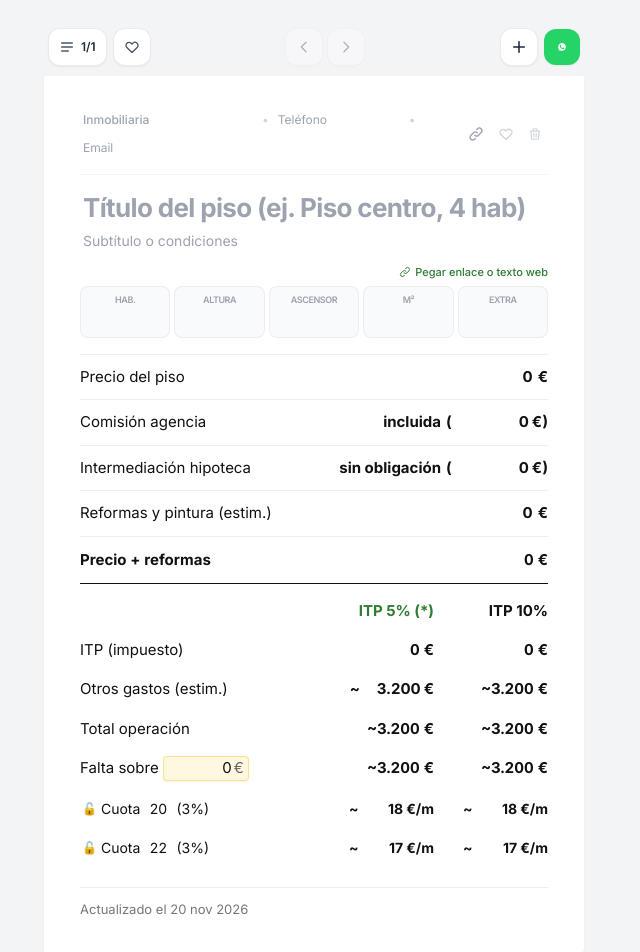
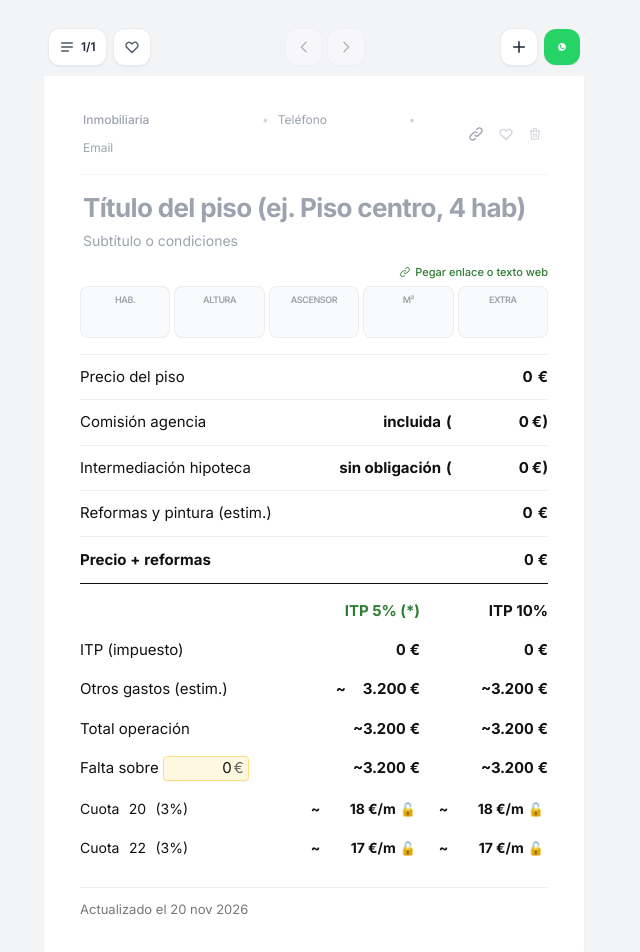
Before and after one commit to Sitorm/okpiso, a plain HTML site: page index.html in a window 1280 px wide. Shown: the whole page, without its empty margins (326-966 px from the left). Drawn offline with nearby package versions, Linux system fonts and the light colour scheme.

Commit message:
Update index.html

```diff
--- a/index.html
+++ b/index.html
@@ -98,7 +98,7 @@
     </div>
 
     <!-- TARJETA PRINCIPAL -->
-    <main id="propertyCard" class="card-transition w-full max-w-[540px] bg-white rounded-sm shadow-sm px-4 py-5 sm:px-9 sm:py-8 relative">
+    <main id="propertyCard" class="card-transition w-full max-w-[540px] bg-white rounded-sm shadow-sm px-3.5 py-5 sm:px-9 sm:py-8 relative">
 
         <!-- Cabecera Inmobiliaria -->
         <div class="flex flex-wrap items-center justify-between gap-y-1.5 pb-3.5 mb-3.5 border-b border-gray-100 text-[12px] text-gray-500">
@@ -276,19 +276,19 @@
 
         <!-- TABLA 2: COMPARATIVA ITP -->
         <div class="mt-4 text-[11px] sm:text-[15px]">
-            <div class="grid grid-cols-[1fr_82px_82px] sm:grid-cols-[1fr_110px_110px] items-center pb-2 font-bold gap-1">
+            <div class="grid grid-cols-[1fr_92px_92px] sm:grid-cols-[1fr_124px_124px] items-center pb-2 font-bold gap-1">
                 <div></div>
                 <div class="text-right text-[#2e7d32] whitespace-nowrap">ITP 5% (*)</div>
                 <div class="text-right text-[#111111] whitespace-nowrap">ITP 10%</div>
             </div>
 
-            <div class="grid grid-cols-[1fr_82px_82px] sm:grid-cols-[1fr_110px_110px] items-center py-2 gap-1">
+            <div class="grid grid-cols-[1fr_92px_92px] sm:grid-cols-[1fr_124px_124px] items-center py-2 gap-1">
                 <div class="text-[#111111]">ITP (impuesto)</div>
                 <div id="valItp5" class="text-right font-bold text-[#111111] whitespace-nowrap tabular-nums">0 €</div>
                 <div id="valItp10" class="text-right font-bold text-[#111111] whitespace-nowrap tabular-nums">0 €</div>
             </div>
 
-            <div class="grid grid-cols-[1fr_82px_82px] sm:grid-cols-[1fr_110px_110px] items-center py-2 gap-1">
+            <div class="grid grid-cols-[1fr_92px_92px] sm:grid-cols-[1fr_124px_124px] items-center py-2 gap-1">
                 <div class="text-[#111111] leading-tight">Otros gastos (estim.)</div>
                 <div class="flex items-center justify-end font-bold text-[#111111] whitespace-nowrap tabular-nums">
                     <span>~</span>
@@ -300,14 +300,14 @@
                 <div id="valOtherExpensesRight" class="text-right font-bold text-[#111111] whitespace-nowrap tabular-nums">~3.200 €</div>
             </div>
 
-            <div class="grid grid-cols-[1fr_82px_82px] sm:grid-cols-[1fr_110px_110px] items-center py-2 gap-1">
+            <div class="grid grid-cols-[1fr_92px_92px] sm:grid-cols-[1fr_124px_124px] items-center py-2 gap-1">
                 <div class="text-[#111111] leading-tight">Total operación</div>
                 <div id="valTotal5" class="text-right font-bold text-[#111111] whitespace-nowrap tabular-nums">~0 €</div>
                 <div id="valTotal10" class="text-right font-bold text-[#111111] whitespace-nowrap tabular-nums">~0 €</div>
             </div>
 
-            <!-- FILA FALTA SOBRE (CAJA RECREADA PARA DESTACAR SIN NEGRITA) -->
-            <div class="grid grid-cols-[1fr_82px_82px] sm:grid-cols-[1fr_110px_110px] items-center py-2 gap-1">
+            <!-- FILA FALTA SOBRE -->
+            <div class="grid grid-cols-[1fr_92px_92px] sm:grid-cols-[1fr_124px_124px] items-center py-2 gap-1">
                 <div class="flex items-center flex-wrap text-[#111111] leading-tight">
                     <span>Falta sobre</span>
                     <div class="flex items-center ml-1 bg-[#fff8e1] border border-[#ffe082] rounded px-1 py-0.5 shadow-sm">
@@ -321,12 +321,9 @@
                 <div id="valMissing10" class="text-right font-bold text-[#111111] whitespace-nowrap tabular-nums">~0 €</div>
             </div>
 
-            <!-- CUOTAS CON CANDADO -->
-            <div class="grid grid-cols-[1fr_82px_82px] sm:grid-cols-[1fr_110px_110px] items-center py-2 gap-1">
+            <!-- CUOTA 1 CON CANDADO JUSTO AL LADO DEL PRECIO AL MES -->
+            <div class="grid grid-cols-[1fr_92px_92px] sm:grid-cols-[1fr_124px_124px] items-center py-2 gap-1">
                 <div class="flex items-center flex-wrap text-[#111111] text-[10.5px] sm:text-[14px] leading-tight">
-                    <button onclick="toggleQuotaLock(1)" title="Bloquear esta cuota" class="mr-0.5 p-0.5 rounded text-gray-500 hover:bg-gray-100 transition-colors" style="font-size:12px;">
-                        <span id="iconLock1">🔓</span>
-                    </button>
                     <span>Cuota</span>
                     <input type="text" id="inpYears1" inputmode="numeric"
                         oninput="handleYearsInput(1, this)"
@@ -334,27 +331,31 @@
                     <span id="lblMonths1" class="hidden text-[10px] sm:text-[12px] mr-0.5">y<span id="valMonths1">0</span>m</span>
                     <span>(3%)</span>
                 </div>
-                <div class="flex items-center justify-end font-bold text-[#111111] whitespace-nowrap text-[10.5px] sm:text-[14px] tabular-nums">
+                <div id="boxQuota1_5" class="flex items-center justify-end font-bold text-[#111111] whitespace-nowrap text-[10.5px] sm:text-[14px] tabular-nums rounded px-0.5">
                     <span>~</span>
                     <input type="text" id="inpQuota1_5" inputmode="numeric"
                         onfocus="unformatInput(this)" onblur="formatAllInputs()" oninput="handleQuotaInput(1, 5, this)"
-                        class="editable-field text-right font-bold w-9 sm:w-12 text-[#111111]">
+                        class="editable-field text-right font-bold w-8 sm:w-12 text-[#111111]">
                     <span>€/m</span>
+                    <button onclick="toggleQuotaLock(1, 5)" title="Bloquear cuota ITP 5%" class="no-capture ml-0.5 p-0.5 rounded hover:bg-gray-100 leading-none">
+                        <span id="iconLock1_5" class="text-[11px] sm:text-[13px]">🔓</span>
+                    </button>
                 </div>
-                <div class="flex items-center justify-end font-bold text-[#111111] whitespace-nowrap text-[10.5px] sm:text-[14px] tabular-nums">
+                <div id="boxQuota1_10" class="flex items-center justify-end font-bold text-[#111111] whitespace-nowrap text-[10.5px] sm:text-[14px] tabular-nums rounded px-0.5">
                     <span>~</span>
                     <input type="text" id="inpQuota1_10" inputmode="numeric"
                         onfocus="unformatInput(this)" onblur="formatAllInputs()" oninput="handleQuotaInput(1, 10, this)"
-                        class="editable-field text-right font-bold w-9 sm:w-12 text-[#111111]">
+                        class="editable-field text-right font-bold w-8 sm:w-12 text-[#111111]">
                     <span>€/m</span>
+                    <button onclick="toggleQuotaLock(1, 10)" title="Bloquear cuota ITP 10%" class="no-capture ml-0.5 p-0.5 rounded hover:bg-gray-100 leading-none">
+                        <span id="iconLock1_10" class="text-[11px] sm:text-[13px]">🔓</span>
+                    </button>
                 </div>
             </div>
 
-            <div class="grid grid-cols-[1fr_82px_82px] sm:grid-cols-[1fr_110px_110px] items-center py-2 gap-1">
+            <!-- CUOTA 2 CON CANDADO JUSTO AL LADO DEL PRECIO AL MES -->
+            <div class="grid grid-cols-[1fr_92px_92px] sm:grid-cols-[1fr_124px_124px] items-center py-2 gap-1">
                 <div class="flex items-center flex-wrap text-[#111111] text-[10.5px] sm:text-[14px] leading-tight">
-                    <button onclick="toggleQuotaLock(2)" title="Bloquear esta cuota" class="mr-0.5 p-0.5 rounded text-gray-500 hover:bg-gray-100 transition-colors" style="font-size:12px;">
-                        <span id="iconLock2">🔓</span>
-                    </button>
                     <span>Cuota</span>
                     <input type="text" id="inpYears2" inputmode="numeric"
                         oninput="handleYearsInput(2, this)"
@@ -362,19 +363,25 @@
                     <span id="lblMonths2" class="hidden text-[10px] sm:text-[12px] mr-0.5">y<span id="valMonths2">0</span>m</span>
                     <span>(3%)</span>
                 </div>
-                <div class="flex items-center justify-end font-bold text-[#111111] whitespace-nowrap text-[10.5px] sm:text-[14px] tabular-nums">
+                <div id="boxQuota2_5" class="flex items-center justify-end font-bold text-[#111111] whitespace-nowrap text-[10.5px] sm:text-[14px] tabular-nums rounded px-0.5">
                     <span>~</span>
                     <input type="text" id="inpQuota2_5" inputmode="numeric"
                         onfocus="unformatInput(this)" onblur="formatAllInputs()" oninput="handleQuotaInput(2, 5, this)"
-                        class="editable-field text-right font-bold w-9 sm:w-12 text-[#111111]">
+                        class="editable-field text-right font-bold w-8 sm:w-12 text-[#111111]">
                     <span>€/m</span>
+                    <button onclick="toggleQuotaLock(2, 5)" title="Bloquear cuota ITP 5%" class="no-capture ml-0.5 p-0.5 rounded hover:bg-gray-100 leading-none">
+                        <span id="iconLock2_5" class="text-[11px] sm:text-[13px]">🔓</span>
+                    </button>
                 </div>
-                <div class="flex items-center justify-end font-bold text-[#111111] whitespace-nowrap text-[10.5px] sm:text-[14px] tabular-nums">
+                <div id="boxQuota2_10" class="flex items-center justify-end font-bold text-[#111111] whitespace-nowrap text-[10.5px] sm:text-[14px] tabular-nums rounded px-0.5">
                     <span>~</span>
                     <input type="text" id="inpQuota2_10" inputmode="numeric"
                         onfocus="unformatInput(this)" onblur="formatAllInputs()" oninput="handleQuotaInput(2, 10, this)"
-                        class="editable-field text-right font-bold w-9 sm:w-12 text-[#111111]">
+                        class="editable-field text-right font-bold w-8 sm:w-12 text-[#111111]">
                     <span>€/m</span>
+                    <button onclick="toggleQuotaLock(2, 10)" title="Bloquear cuota ITP 10%" class="no-capture ml-0.5 p-0.5 rounded hover:bg-gray-100 leading-none">
+                        <span id="iconLock2_10" class="text-[11px] sm:text-[13px]">🔓</span>
+                    </button>
                 </div>
             </div>
         </div>
@@ -432,7 +439,7 @@
                     Enviar por WhatsApp / Correo
                 </button>
                 <button onclick="downloadCapturedImage()" class="w-full py-2.5 bg-gray-100 hover:bg-gray-200 text-gray-800 rounded-xl text-xs font-semibold transition">
-                    Guardar en Descargas / Documentos
+                    Guardar en Galería (álbum OkPiso)
                 </button>
             </div>
         </div>
@@ -442,13 +449,6 @@
     <div id="toast" class="fixed bottom-5 left-1/2 -translate-x-1/2 bg-gray-900 text-white text-xs font-medium px-4 py-2.5 rounded-full shadow-lg opacity-0 pointer-events-none transition-opacity duration-200 z-50 text-center max-w-[90%]">
         Guardado
     </div>
-
-    <script id="embedded-data" type="application/json">
-    {
-        "defaultAvailableCash": 0,
-        "properties": []
-    }
-    </script>
 
     <script>
         const STORAGE_KEY = 'okpiso_fichas_v2';
@@ -484,7 +484,7 @@
                 renovation: 0, otherExpenses: 3200,
                 availableCash: isFirst ? 0 : (appState.defaultAvailableCash || 0),
                 years1: 20, months1: 0, years2: 22, months2: 0,
-                q1Locked: false, q1Target: 0, q2Locked: false, q2Target: 0,
+                q1LockCol: 0, q1Target: 0, q2LockCol: 0, q2Target: 0,
                 agencyName: '', agencyPhone: '', agencyEmail: '', listingUrl: '', favorite: false,
                 updatedAt: formatSpanishDate(new Date())
             };
@@ -554,18 +554,20 @@
             return { years: Math.floor(clampedMonths / 12), months: clampedMonths % 12 };
         }
 
-        function toggleQuotaLock(row) {
+        function toggleQuotaLock(row, col) {
             const prop = getCurrentProperty();
             if (!prop) return;
-            const lockKey = 'q' + row + 'Locked';
-            prop[lockKey] = !prop[lockKey];
+            const colKey = 'q' + row + 'LockCol';
+            const targetKey = 'q' + row + 'Target';
 
-            if (prop[lockKey]) {
-                const el = document.getElementById('inpQuota' + row + '_5');
-                prop['q' + row + 'Target'] = parseNumberES(el.value) || 0;
-                showToast('Cuota ' + row + ' bloqueada. Los años se ajustarán solos.');
+            if (prop[colKey] === col) {
+                prop[colKey] = 0;
+                showToast('Cuota desbloqueada');
             } else {
-                showToast('Cuota ' + row + ' desbloqueada.');
+                prop[colKey] = col;
+                const el = document.getElementById('inpQuota' + row + '_' + col);
+                prop[targetKey] = parseNumberES(el.value) || 0;
+                showToast('Cuota fijada en ' + formatNumberES(prop[targetKey]) + ' €/mes');
             }
             saveState(true);
             renderCurrentCard();
@@ -592,14 +594,14 @@
             const missing5 = Math.max(0, total5 - availableCash);
             const missing10 = Math.max(0, total10 - availableCash);
 
-            // Si el candado 1 está puesto, ajusta los años 1 automáticamente
-            if (prop.q1Locked && prop.q1Target > 0) {
-                const { years, months } = calculateMonthsFromQuota(missing5, 3, prop.q1Target);
+            if (prop.q1LockCol && prop.q1Target > 0) {
+                const baseMissing = prop.q1LockCol === 5 ? missing5 : missing10;
+                const { years, months } = calculateMonthsFromQuota(baseMissing, 3, prop.q1Target);
                 prop.years1 = years; prop.months1 = months;
             }
-            // Si el candado 2 está puesto, ajusta los años 2 automáticamente
-            if (prop.q2Locked && prop.q2Target > 0) {
-                const { years, months } = calculateMonthsFromQuota(missing5, 3, prop.q2Target);
+            if (prop.q2LockCol && prop.q2Target > 0) {
+                const baseMissing = prop.q2LockCol === 5 ? missing5 : missing10;
+                const { years, months } = calculateMonthsFromQuota(baseMissing, 3, prop.q2Target);
                 prop.years2 = years; prop.months2 = months;
             }
 
@@ -653,12 +655,23 @@
             if (prop.favorite) { iconHeart.classList.add('text-rose-500', 'fill-rose-500'); iconHeart.classList.remove('text-gray-300'); }
             else { iconHeart.classList.remove('text-rose-500', 'fill-rose-500'); iconHeart.classList.add('text-gray-300'); }
 
-            document.getElementById('iconLock1').textContent = prop.q1Locked ? '🔒' : '🔓';
-            document.getElementById('iconLock2').textContent = prop.q2Locked ? '🔒' : '🔓';
-            document.getElementById('inpYears1').disabled = prop.q1Locked;
-            document.getElementById('inpYears2').disabled = prop.q2Locked;
-            document.getElementById('inpYears1').style.opacity = prop.q1Locked ? '0.5' : '1';
-            document.getElementById('inpYears2').style.opacity = prop.q2Locked ? '0.5' : '1';
+            // Actualizar estado visual de los candados en cada cuota
+            [1, 2].forEach(r => {
+                const lockedCol = prop['q' + r + 'LockCol'] || 0;
+                [5, 10].forEach(c => {
+                    const isLocked = lockedCol === c;
+                    document.getElementById('iconLock' + r + '_' + c).textContent = isLocked ? '🔒' : '🔓';
+                    const box = document.getElementById('boxQuota' + r + '_' + c);
+                    if (isLocked) {
+                        box.classList.add('bg-amber-50', 'ring-1', 'ring-amber-300');
+                    } else {
+                        box.classList.remove('bg-amber-50', 'ring-1', 'ring-amber-300');
+                    }
+                });
+                const inpY = document.getElementById('inpYears' + r);
+                inpY.disabled = lockedCol > 0;
+                inpY.style.opacity = lockedCol > 0 ? '0.55' : '1';
+            });
 
             document.getElementById('inpAgencyName').value = prop.agencyName || '';
             document.getElementById('inpAgencyPhone').value = prop.agencyPhone || '';
@@ -828,9 +841,8 @@
 
         function handleYearsInput(row, el) {
             const prop = getCurrentProperty(); if (!prop) return;
-            if (prop['q' + row + 'Locked']) {
-                prop['q' + row + 'Locked'] = false;
-                showToast('Candado abierto automáticamente');
+            if (prop['q' + row + 'LockCol']) {
+                prop['q' + row + 'LockCol'] = 0;
             }
             const yrs = Math.max(1, Math.min(50, Math.round(parseNumberES(el.value))));
             if (row === 1) { prop.years1 = yrs; prop.months1 = 0; } else { prop.years2 = yrs; prop.months2 = 0; }
@@ -842,7 +854,9 @@
             const targetQuota = parseNumberES(el.value);
             if (targetQuota <= 0) return;
 
-            if (prop['q' + row + 'Locked'] && itpType === 5) prop['q' + row + 'Target'] = targetQuota;
+            if (prop['q' + row + 'LockCol'] === itpType) {
+                prop['q' + row + 'Target'] = targetQuota;
+            }
 
             const price = Number(prop.price) || 0;
             const pricePlusRenovation = price + (Number(prop.agencyFee) || 0) + (Number(prop.brokerFee) || 0) + (Number(prop.renovation) || 0);
@@ -913,7 +927,7 @@
             saveState(false); renderCurrentCard(); showToast('Ficha eliminada');
         }
 
-        // CAPTURA Y COMPARTIR NATIVO
+        // CAPTURA Y COMPARTIR NATIVO DIRECTO (ANDROID PUENTE JAVA)
         let lastCapturedBlob = null;
         let lastCapturedDataUrl = null;
 
@@ -934,9 +948,7 @@
                 cloneInp.parentNode.replaceChild(span, cloneInp);
             });
 
-            const actionIcons = clone.querySelector('#cardActionIcons'); if (actionIcons) actionIcons.remove();
-            const urlBar = clone.querySelector('#urlEditorBar'); if (urlBar) urlBar.remove();
-            const quickExtractBtn = clone.querySelector('#btnQuickExtractLink'); if (quickExtractBtn) quickExtractBtn.remove();
+            clone.querySelectorAll('#cardActionIcons, #urlEditorBar, #btnQuickExtractLink, .no-capture').forEach(el => el.remove());
             const prop = getCurrentProperty();
             if (!prop.agencyPhone) { const sep1 = clone.querySelector('#sepAgency1'); if (sep1) sep1.style.display = 'none'; }
             if (!prop.agencyEmail) { const sep2 = clone.querySelector('#sepAgency2'); if (sep2) sep2.style.display = 'none'; }
@@ -954,37 +966,43 @@
 
         function closeShareModal() { document.getElementById('shareModal').classList.add('hidden'); }
 
-        async function shareCapturedImage() {
+        function shareCapturedImage() {
             if (!lastCapturedDataUrl) return;
-            const prop = getCurrentProperty(); const fileName = 'okpiso-' + Date.now() + '.png'; const base64Data = lastCapturedDataUrl.split(',')[1];
+            const fileName = 'okpiso-' + Date.now() + '.png';
+            const base64Data = lastCapturedDataUrl.split(',')[1];
 
-            if (window.Capacitor && window.Capacitor.Plugins && window.Capacitor.Plugins.Filesystem && window.Capacitor.Plugins.Share) {
-                try {
-                    const savedFile = await window.Capacitor.Plugins.Filesystem.writeFile({ path: fileName, data: base64Data, directory: 'CACHE' });
-                    await window.Capacitor.Plugins.Share.share({ title: prop.title || 'Ficha OkPiso', url: savedFile.uri });
-                    return;
-                } catch (e) { showToast('Error al abrir compartir: ' + (e.message || '')); return; }
+            // Puente nativo Android directo (sin cierres ni bloqueos)
+            if (window.OkPisoBridge && typeof window.OkPisoBridge.shareImage === 'function') {
+                window.OkPisoBridge.shareImage(base64Data, fileName);
+                return;
             }
 
             if (lastCapturedBlob && navigator.canShare) {
                 const file = new File([lastCapturedBlob], fileName, { type: 'image/png' });
-                if (navigator.canShare({ files: [file] })) { try { await navigator.share({ files: [file], title: prop.title || 'Ficha OkPiso' }); return; } catch (e) {} }
+                if (navigator.canShare({ files: [file] })) {
+                    navigator.share({ files: [file], title: 'Ficha OkPiso' }).catch(() => {});
+                    return;
+                }
             }
             downloadCapturedImage();
         }
 
-        async function downloadCapturedImage() {
+        function downloadCapturedImage() {
             if (!lastCapturedDataUrl) return;
-            const fileName = 'okpiso-' + Date.now() + '.png'; const base64Data = lastCapturedDataUrl.split(',')[1];
+            const fileName = 'okpiso-' + Date.now() + '.png';
+            const base64Data = lastCapturedDataUrl.split(',')[1];
 
-            if (window.Capacitor && window.Capacitor.Plugins && window.Capacitor.Plugins.Filesystem) {
-                try {
-                    const savedFile = await window.Capacitor.Plugins.Filesystem.writeFile({ path: fileName, data: base64Data, directory: 'DOCUMENTS' });
-                    showToast('Guardada en Documentos/' + fileName);
-                    return;
-                } catch (e) { showToast('No se pudo guardar: ' + (e.message || '')); return; }
+            // Puente nativo Android MediaStore -> directo a Galería (álbum OkPiso)
+            if (window.OkPisoBridge && typeof window.OkPisoBridge.saveToGallery === 'function') {
+                window.OkPisoBridge.saveToGallery(base64Data, fileName);
+                return;
             }
-            const link = document.createElement('a'); link.download = fileName; link.href = lastCapturedDataUrl; link.click(); showToast('Imagen descargada');
+
+            const link = document.createElement('a');
+            link.download = fileName;
+            link.href = lastCapturedDataUrl;
+            link.click();
+            showToast('Imagen descargada');
         }
 
         function showToast(msg) {
```
